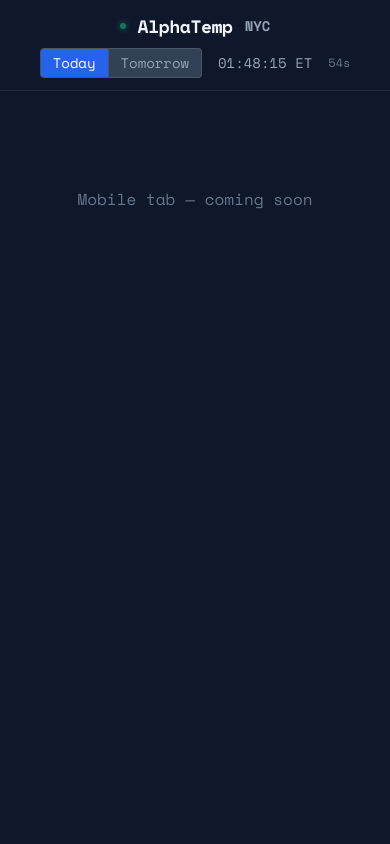
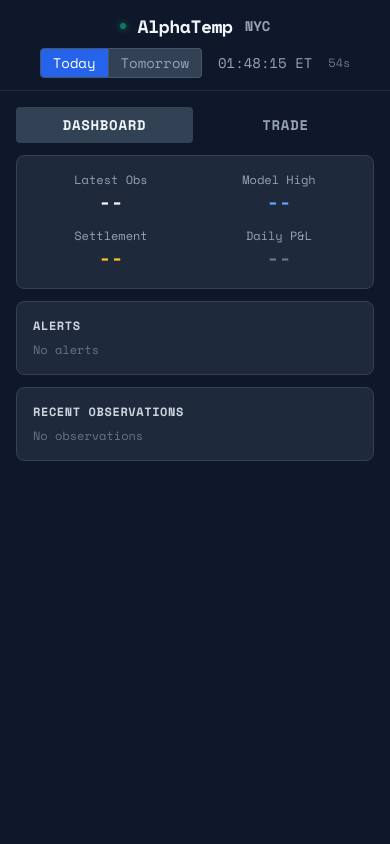
Before and after one commit to muratrudd-pixel/alphatemp, a Python web app: template templates/mobile.html in a window 390 px wide. Run offline with Jinja, Linux system fonts and the light colour scheme; the template is opened without the code that fills it, so the values that code supplies are empty; some libraries are stand-ins or nearby versions.

Commit message:
feat: build mobile view with dashboard + trade tabs
Co-Authored-By: Claude Opus 4.6 <noreply@anthropic.com>

```diff
--- /dev/null
+++ b/static/js/mobile.js
@@ -0,0 +1,240 @@
+/**
+ * AlphaTemp — Mobile tab
+ *
+ * Dashboard + Trade toggle with compact data views
+ * optimized for phone screens.
+ *
+ * Depends on: shared.js (COLORS, toET, fetchAPI, formatPnL, formatEdge)
+ * Depends on: base.html globals (selectedCity, selectedDate)
+ */
+
+// -----------------------------------------------------------------------
+// Tab Toggle
+// -----------------------------------------------------------------------
+
+function setMobileTab(tab) {
+    var dashboardEl = document.getElementById('mobile-dashboard');
+    var tradeEl = document.getElementById('mobile-trade');
+    var btnDash = document.getElementById('mob-dashboard');
+    var btnTrade = document.getElementById('mob-trade');
+
+    if (tab === 'dashboard') {
+        dashboardEl.classList.remove('hidden');
+        tradeEl.classList.add('hidden');
+        btnDash.className = 'flex-1 py-2 text-sm font-bold uppercase tracking-wider rounded bg-slate-700 text-slate-100';
+        btnTrade.className = 'flex-1 py-2 text-sm font-bold uppercase tracking-wider rounded text-slate-400';
+    } else {
+        dashboardEl.classList.add('hidden');
+        tradeEl.classList.remove('hidden');
+        btnDash.className = 'flex-1 py-2 text-sm font-bold uppercase tracking-wider rounded text-slate-400';
+        btnTrade.className = 'flex-1 py-2 text-sm font-bold uppercase tracking-wider rounded bg-slate-700 text-slate-100';
+    }
+}
+
+// -----------------------------------------------------------------------
+// Refresh
+// -----------------------------------------------------------------------
+
+function refreshMobile() {
+    var dateParam = selectedDate ? '?date=' + selectedDate : '';
+
+    Promise.all([
+        fetchAPI('/api/observations/' + selectedCity + dateParam),
+        fetchAPI('/api/forecast-curve/' + selectedCity + dateParam),
+        fetchAPI('/api/positions/' + selectedCity + dateParam),
+        fetchAPI('/api/market-swings/' + selectedCity + dateParam),
+        fetchAPI('/api/brackets/' + selectedCity + dateParam),
+    ]).then(function(results) {
+        var obsData = results[0];
+        var fcstData = results[1];
+        var posData = results[2];
+        var swingsData = results[3];
+        var bracketsData = results[4];
+
+        // -----------------------------------------------------------
+        // Current State Card
+        // -----------------------------------------------------------
+
+        // Latest obs
+        var latestObsEl = document.getElementById('mob-latest-obs');
+        if (obsData && obsData.running_high != null) {
+            latestObsEl.textContent = obsData.running_high.toFixed(1) + '\u00b0F';
+        } else if (obsData && obsData.observations && obsData.observations.length > 0) {
+            latestObsEl.textContent = obsData.observations[0].temp_f.toFixed(1) + '\u00b0F';
+        } else {
+            latestObsEl.textContent = '--';
+        }
+
+        // Model high
+        var modelHighEl = document.getElementById('mob-model-high');
+        if (fcstData && fcstData.forecast_high != null) {
+            modelHighEl.textContent = fcstData.forecast_high.toFixed(1) + '\u00b0F';
+        } else {
+            modelHighEl.textContent = '--';
+        }
+
+        // Settlement
+        var settlementEl = document.getElementById('mob-settlement');
+        if (fcstData && fcstData.observed_high != null) {
+            settlementEl.textContent = fcstData.observed_high.toFixed(1) + '\u00b0F';
+        } else {
+            settlementEl.textContent = '--';
+        }
+
+        // Daily P&L (card)
+        var dailyPnlEl = document.getElementById('mob-daily-pnl');
+        var dailyPnl = posData ? formatPnL(posData.daily_pnl) : formatPnL(null);
+        dailyPnlEl.textContent = dailyPnl.text;
+        dailyPnlEl.className = 'text-xl font-bold ' + dailyPnl.colorClass;
+
+        // -----------------------------------------------------------
+        // Alerts (market swings)
+        // -----------------------------------------------------------
+        var alertsEl = document.getElementById('mob-alerts');
+        if (swingsData && swingsData.swings && swingsData.swings.length > 0) {
+            var swings = swingsData.swings.slice(0, 5);
+            var alertHtml = swings.map(function(s) {
+                var arrow = s.change >= 0 ? '\u2191' : '\u2193';
+                var colorCls = s.change >= 0 ? 'text-emerald-400' : 'text-red-400';
+                var changeCents = Math.abs(Math.round(s.change * 100));
+                return '<div class="flex justify-between text-xs py-1 border-b border-slate-700/50">' +
+                    '<span class="text-slate-300">\u26a1 ' + s.bracket + '</span>' +
+                    '<span class="' + colorCls + '">' + arrow + ' ' + changeCents + '\u00a2</span>' +
+                '</div>';
+            }).join('');
+            alertsEl.innerHTML = alertHtml;
+        } else {
+            alertsEl.innerHTML = '<p class="text-xs text-slate-500">No alerts</p>';
+        }
+
+        // -----------------------------------------------------------
+        // Recent Observations (last 5)
+        // -----------------------------------------------------------
+        var obsFeedEl = document.getElementById('mob-obs-feed');
+        if (obsData && obsData.observations && obsData.observations.length > 0) {
+            var recent = obsData.observations.slice(0, 5);
+            var obsHtml = recent.map(function(o) {
+                return '<div class="flex justify-between text-xs py-1 border-b border-slate-700/50">' +
+                    '<span class="text-slate-400">' + toET(o.observed_at) + '</span>' +
+                    '<span class="text-slate-400">' + (o.source || '--') + '</span>' +
+                    '<span class="text-slate-200">' + o.temp_f.toFixed(1) + '\u00b0F</span>' +
+                '</div>';
+            }).join('');
+            obsFeedEl.innerHTML = obsHtml;
+        } else {
+            obsFeedEl.innerHTML = '<p class="text-xs text-slate-500">No observations</p>';
+        }
+
+        // -----------------------------------------------------------
+        // Suggested Bets (edge >= 0.10)
+        // -----------------------------------------------------------
+        var suggestedEl = document.getElementById('mob-suggested-bets');
+        if (bracketsData && bracketsData.brackets && bracketsData.brackets.length > 0) {
+            var bets = bracketsData.brackets
+                .filter(function(b) { return b.edge != null && b.edge >= 0.10; })
+                .sort(function(a, b) { return b.edge - a.edge; });
+
+            if (bets.length > 0) {
+                var betsHtml = bets.map(function(b) {
+                    var label = b.floor + '-' + b.cap + '\u00b0F';
+                    var confidence = b.edge >= 0.15 ? 'HIGH' : 'MED';
+                    var confColor = b.edge >= 0.15 ? 'text-emerald-400' : 'text-amber-400';
+                    var modelPct = (b.model_prob * 100).toFixed(1);
+                    var kalshiPct = b.market_mid != null ? (b.market_mid * 100).toFixed(1) : '--';
+                    var edgePct = (b.edge * 100).toFixed(1);
+                    var netEdge = ((b.edge - 0.11) * 100).toFixed(1);
+                    var askPrice = b.ask != null ? (b.ask * 100).toFixed(0) + '\u00a2' : '--';
+                    var volume = b.volume != null ? b.volume : 0;
+
+                    var html = '<div class="bg-slate-700/50 rounded border border-slate-600 p-3 mb-2">';
+                    html += '<div class="flex justify-between items-center mb-2">';
+                    html += '<span class="text-slate-100 font-mono text-sm font-bold">' + label + ' BUY YES</span>';
+                    html += '<span class="text-xs font-bold ' + confColor + '">' + confidence + '</span>';
+                    html += '</div>';
+                    html += '<div class="grid grid-cols-2 gap-1 text-[10px]">';
+                    html += '<div><span class="text-slate-500">Model:</span> <span class="text-slate-200">' + modelPct + '%</span></div>';
+                    html += '<div><span class="text-slate-500">Kalshi:</span> <span class="text-slate-200">' + kalshiPct + '%</span></div>';
+                    html += '<div><span class="text-slate-500">Edge:</span> <span class="text-emerald-400">' + edgePct + '%</span></div>';
+                    html += '<div><span class="text-slate-500">Net edge:</span> <span class="text-slate-200">' + netEdge + '%</span></div>';
+                    html += '<div><span class="text-slate-500">Ask:</span> <span class="text-slate-200">' + askPrice + '</span></div>';
+                    html += '<div><span class="text-slate-500">Vol:</span> <span class="text-slate-200">' + volume + '</span></div>';
+                    html += '</div>';
+                    if (volume < 100) {
+                        html += '<div class="text-[10px] text-amber-400 mt-1">\u26a0 Thin liquidity</div>';
+                    }
+                    html += '</div>';
+                    return html;
+                }).join('');
+                suggestedEl.innerHTML = betsHtml;
+            } else {
+                suggestedEl.innerHTML = '<p class="text-xs text-slate-500">No bets meeting threshold</p>';
+            }
+        } else {
+            suggestedEl.innerHTML = '<p class="text-xs text-slate-500">No bets meeting threshold</p>';
+        }
+
+        // -----------------------------------------------------------
+        // Near Threshold
+        // -----------------------------------------------------------
+        var nearEl = document.getElementById('mob-near-threshold');
+        if (posData && posData.near_misses && posData.near_misses.length > 0) {
+            var nearHtml = posData.near_misses.map(function(nm) {
+                var edgePct = (nm.edge * 100).toFixed(1);
+                var threshPct = (nm.threshold * 100).toFixed(0);
+                return '<div class="flex justify-between text-xs py-1 border-b border-slate-700/50">' +
+                    '<span class="text-amber-400 font-mono">' + nm.bracket + '</span>' +
+                    '<span class="text-amber-400">' + edgePct + '% / ' + threshPct + '%</span>' +
+                '</div>';
+            }).join('');
+            nearEl.innerHTML = nearHtml;
+        } else {
+            nearEl.innerHTML = '<p class="text-xs text-slate-500">No near-misses</p>';
+        }
+
+        // -----------------------------------------------------------
+        // Active Positions
+        // -----------------------------------------------------------
+        var activeEl = document.getElementById('mob-active-positions');
+        if (posData && posData.active && posData.active.length > 0) {
+            var activeHtml = posData.active.map(function(bet) {
+                var entryStr = bet.entry_price != null ? (bet.entry_price * 100).toFixed(0) + '\u00a2' : '--';
+                return '<div class="flex justify-between text-xs py-1 border-b border-slate-700/50">' +
+                    '<span class="text-slate-100 font-mono">' + bet.bracket + ' ' + (bet.direction || '--') + '</span>' +
+                    '<span class="text-slate-400">Entry: ' + entryStr + '</span>' +
+                '</div>';
+            }).join('');
+            activeEl.innerHTML = activeHtml;
+        } else {
+            activeEl.innerHTML = '<p class="text-xs text-slate-500">No active positions</p>';
+        }
+
+        // -----------------------------------------------------------
+        // P&L Footer
+        // -----------------------------------------------------------
+        var footerDailyEl = document.getElementById('mob-footer-daily-pnl');
+        var footerTotalEl = document.getElementById('mob-footer-total-pnl');
+
+        var fDaily = posData ? formatPnL(posData.daily_pnl) : formatPnL(null);
+        var fTotal = posData ? formatPnL(posData.total_pnl) : formatPnL(null);
+
+        footerDailyEl.textContent = fDaily.text;
+        footerDailyEl.className = 'text-sm font-bold ' + fDaily.colorClass;
+
+        footerTotalEl.textContent = fTotal.text;
+        footerTotalEl.className = 'text-sm font-bold ' + fTotal.colorClass;
+
+        // Reset countdown
+        countdown = 60;
+    });
+}
+
+// -----------------------------------------------------------------------
+// Hooks
+// -----------------------------------------------------------------------
+
+function onDateChange() {
+    refreshMobile();
+}
+
+// Initial load
+refreshMobile();
--- a/templates/mobile.html
+++ b/templates/mobile.html
@@ -1,5 +1,97 @@
 {% extends "base.html" %}
 {% block title %}Mobile{% endblock %}
 {% block content %}
-<div class="text-center text-slate-500 py-20">Mobile tab — coming soon</div>
+
+<!-- Mobile Tab Toggle -->
+<div class="flex gap-1 md:hidden mb-3">
+    <button id="mob-dashboard" onclick="setMobileTab('dashboard')"
+            class="flex-1 py-2 text-sm font-bold uppercase tracking-wider rounded bg-slate-700 text-slate-100">
+        Dashboard
+    </button>
+    <button id="mob-trade" onclick="setMobileTab('trade')"
+            class="flex-1 py-2 text-sm font-bold uppercase tracking-wider rounded text-slate-400">
+        Trade
+    </button>
+</div>
+
+<!-- Dashboard View -->
+<div id="mobile-dashboard">
+
+    <!-- Current State Card -->
+    <div class="bg-slate-800 rounded-lg p-4 border border-slate-700 mb-3">
+        <div class="grid grid-cols-2 gap-3 text-center">
+            <div>
+                <div class="text-xs text-slate-400">Latest Obs</div>
+                <div id="mob-latest-obs" class="text-xl font-bold text-slate-100">--</div>
+            </div>
+            <div>
+                <div class="text-xs text-slate-400">Model High</div>
+                <div id="mob-model-high" class="text-xl font-bold text-blue-400">--</div>
+            </div>
+            <div>
+                <div class="text-xs text-slate-400">Settlement</div>
+                <div id="mob-settlement" class="text-xl font-bold text-amber-400">--</div>
+            </div>
+            <div>
+                <div class="text-xs text-slate-400">Daily P&L</div>
+                <div id="mob-daily-pnl" class="text-xl font-bold text-slate-500">--</div>
+            </div>
+        </div>
+    </div>
+
+    <!-- Alerts -->
+    <div class="bg-slate-800 rounded-lg p-4 border border-slate-700 mb-3">
+        <h3 class="text-xs font-bold text-slate-300 uppercase tracking-wider mb-2">Alerts</h3>
+        <div id="mob-alerts"></div>
+    </div>
+
+    <!-- Recent Observations -->
+    <div class="bg-slate-800 rounded-lg p-4 border border-slate-700 mb-3">
+        <h3 class="text-xs font-bold text-slate-300 uppercase tracking-wider mb-2">Recent Observations</h3>
+        <div id="mob-obs-feed"></div>
+    </div>
+
+</div>
+
+<!-- Trade View (hidden by default) -->
+<div id="mobile-trade" class="hidden">
+
+    <!-- Suggested Bets -->
+    <div class="bg-slate-800 rounded-lg p-4 border border-slate-700 mb-3">
+        <h3 class="text-xs font-bold text-slate-300 uppercase tracking-wider mb-2">Suggested Bets</h3>
+        <div id="mob-suggested-bets"></div>
+    </div>
+
+    <!-- Near Threshold -->
+    <div class="bg-slate-800 rounded-lg p-4 border border-slate-700 mb-3">
+        <h3 class="text-xs font-bold text-slate-300 uppercase tracking-wider mb-2">Near Threshold</h3>
+        <div id="mob-near-threshold"></div>
+    </div>
+
+    <!-- Active Positions -->
+    <div class="bg-slate-800 rounded-lg p-4 border border-slate-700 mb-3">
+        <h3 class="text-xs font-bold text-slate-300 uppercase tracking-wider mb-2">Active Positions</h3>
+        <div id="mob-active-positions"></div>
+    </div>
+
+    <!-- P&L Footer -->
+    <div class="bg-slate-800 rounded-lg p-4 border border-slate-700 mb-3">
+        <div class="flex justify-between">
+            <div class="text-center">
+                <div class="text-xs text-slate-400">Daily P&L</div>
+                <div id="mob-footer-daily-pnl" class="text-sm font-bold text-slate-500">--</div>
+            </div>
+            <div class="text-center">
+                <div class="text-xs text-slate-400">All-time P&L</div>
+                <div id="mob-footer-total-pnl" class="text-sm font-bold text-slate-500">--</div>
+            </div>
+        </div>
+    </div>
+
+</div>
+
 {% endblock %}
+
+{% block scripts %}
+<script src="/static/js/mobile.js"></script>
+{% endblock %}
```
